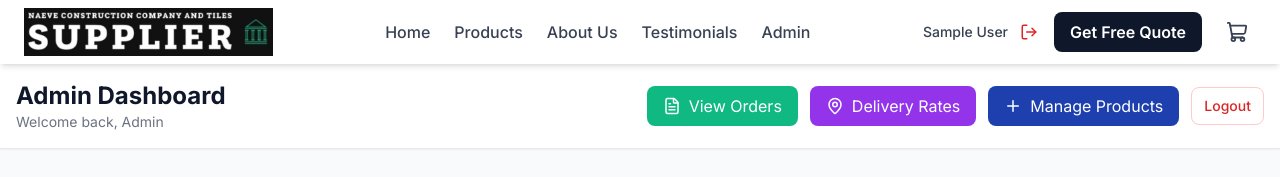
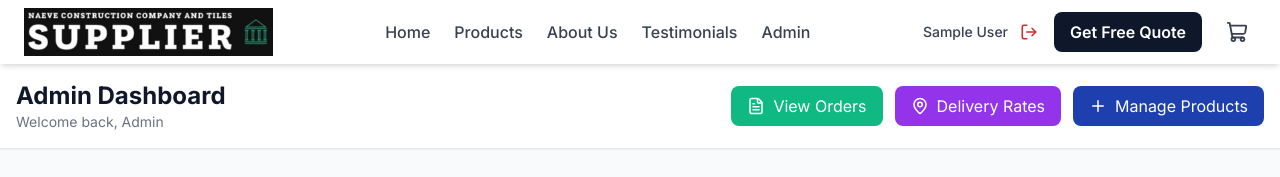
Before and after one commit to LungisaniMajozi/ncc-tiles, a React (Vite) app: page /admin in a window 1280 px wide. Shown: the top 177 px of the page. Built offline with nearby package versions, Linux system fonts and the light colour scheme; no server answers; sample sign-in values are in the browser's storage.

Commit message:
Remove redundant logout button from Admin Dashboard

```diff
--- a/src/pages/Admin/Dashboard.jsx
+++ b/src/pages/Admin/Dashboard.jsx
@@ -67,12 +67,6 @@ const AdminDashboard = () => {
               <Plus size={18} />
               <span>Manage Products</span>
             </Link>
-            <button
-              onClick={logout}
-              className="text-sm text-red-600 hover:text-red-700 font-medium px-3 py-2 border border-red-200 rounded-lg hover:bg-red-50"
-            >
-              Logout
-            </button>
           </div>
         </div>
       </div>
```
